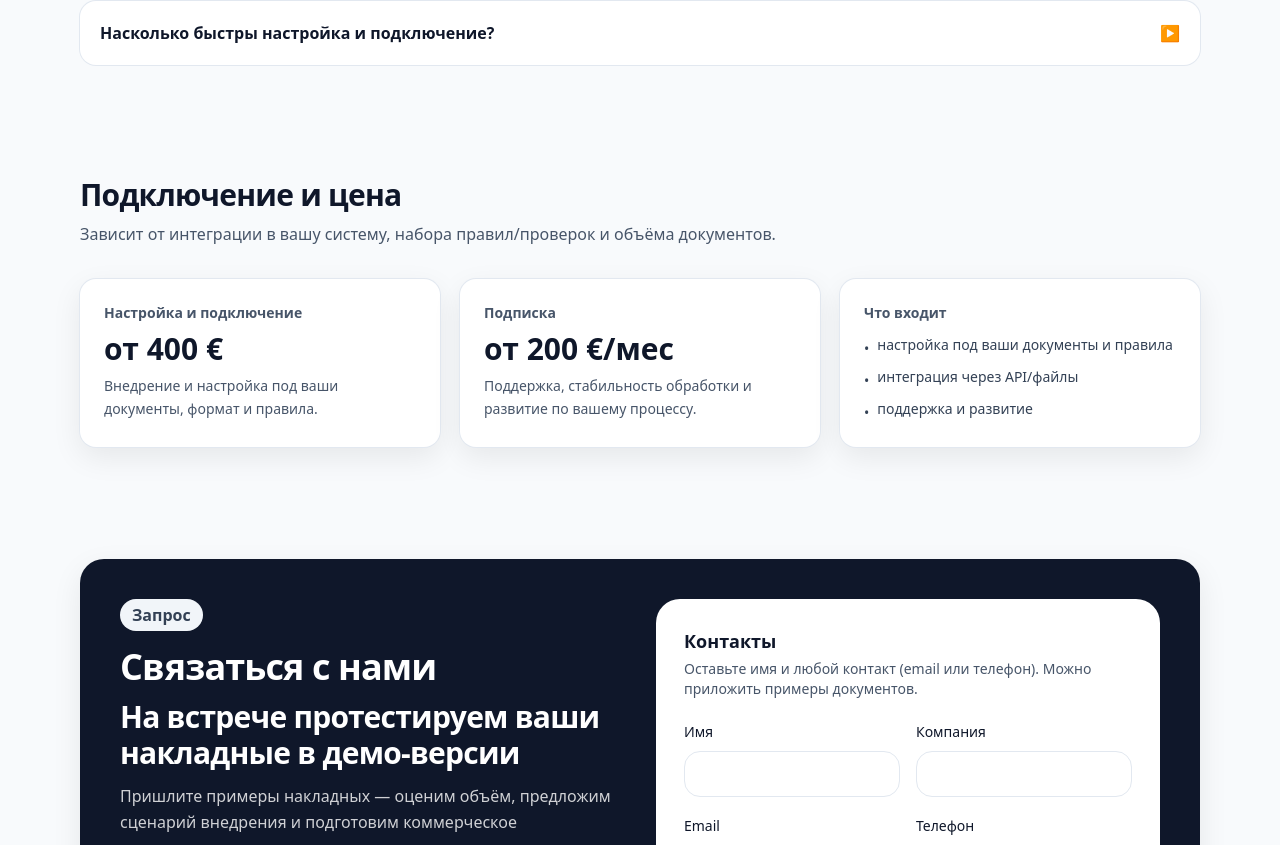
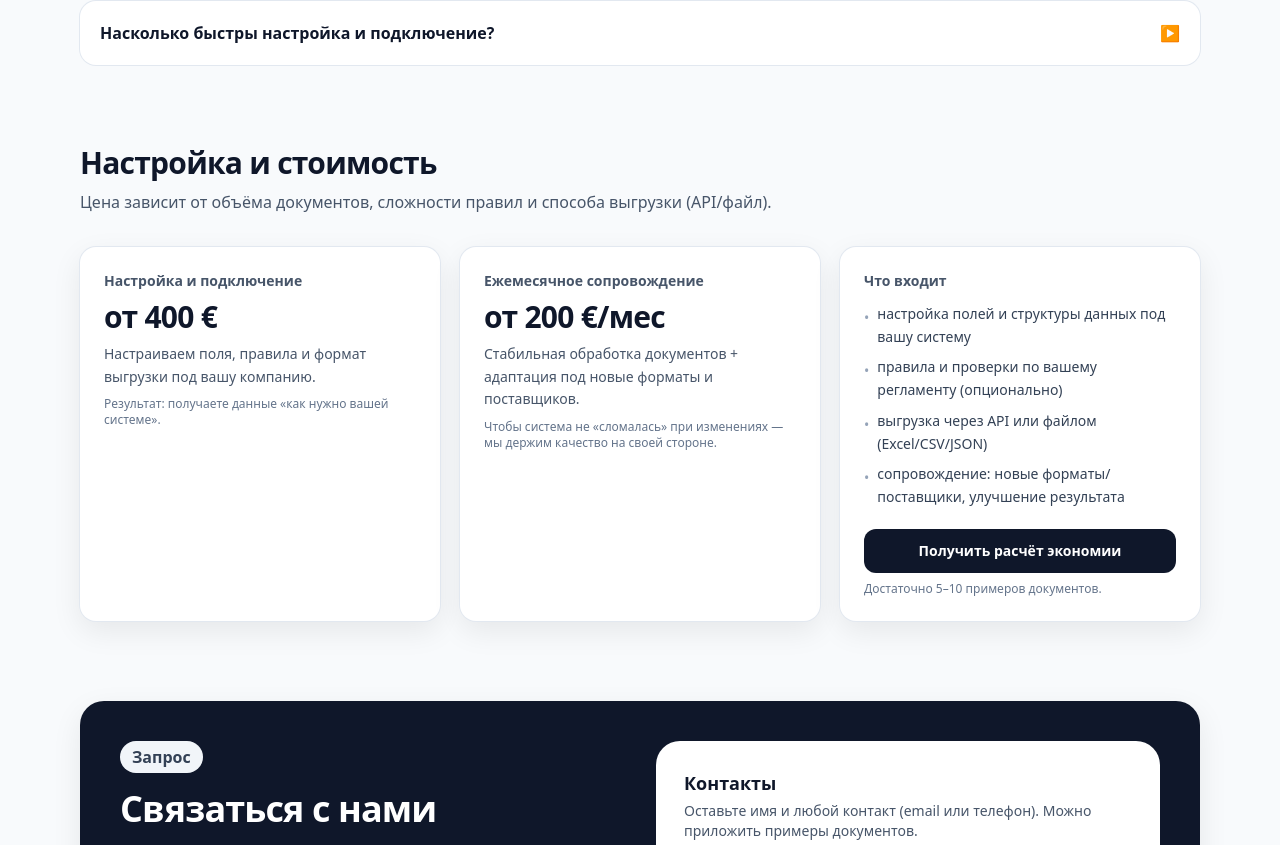
Before and after one commit to emailoflvs/doclogic, an Astro site in the folder web/: page / in a window 1280 px wide. Shown: the part 6032-6877 px from the top of the page. Built offline with nearby package versions, Linux system fonts and the light colour scheme; Astro itself is replaced by a stand-in of ours; no server answers.

Commit message:
доработка

```diff
--- a/web/src/pages/index.astro
+++ b/web/src/pages/index.astro
@@ -848,7 +848,8 @@ const buildId = new Date().toISOString().slice(0, 19).replace('T', ' ');
           <div>
             <div class="text-base font-semibold text-slate-900">Проверка результата перед выгрузкой</div>
             <p class="mt-1 text-sm text-slate-600 leading-relaxed">
-              Сотрудник быстро просматривает результат и подтверждает. При необходимости — правит как в Excel.
+              Сотрудник быстро просматривает результат и подтверждает.
+              При необходимости — правит в web-форме.
             </p>
           </div>
         </div>
@@ -901,8 +902,9 @@ const buildId = new Date().toISOString().slice(0, 19).replace('T', ' ');
     </FlexGrid>
 
     <div class="mt-6 flex flex-wrap items-center gap-3">
-      <a class="btn btn-primary" href="#request">Показать на моих документах</a>
-      <div class="text-sm text-slate-500">Достаточно 5–10 примеров — покажем результат и формат выгрузки под вас.</div>
+      <a class="btn btn-primary" href="#request">Демо на ваших документах</a>
+      <div class="text-sm text-slate-500">
+      </div>
     </div>
   </Container>
 </Section>
@@ -962,7 +964,10 @@ const buildId = new Date().toISOString().slice(0, 19).replace('T', ' ');
         </Container>
       </Section>
 
+
+
       <!-- Pricing -->
+<!--
       <Section id="pricing">
         <Container>
           <h2 class="h2">Подключение и цена</h2>
@@ -997,6 +1002,70 @@ const buildId = new Date().toISOString().slice(0, 19).replace('T', ' ');
           </FlexGrid>
         </Container>
       </Section>
+
+-->
+
+<!-- Pricing -->
+<Section id="pricing" padding="small">
+  <Container>
+    <h2 class="h2">Настройка и стоимость</h2>
+    <p class="p mt-2">
+      Цена зависит от объёма документов, сложности правил и способа выгрузки (API/файл).
+    </p>
+
+    <FlexGrid cols={3} gap="md" class="mt-8">
+      <Card>
+        <div class="text-sm font-semibold text-slate-600">Настройка и подключение</div>
+        <div class="mt-2 text-2xl md:text-3xl font-bold tracking-tight">от 400 €</div>
+        <p class="p mt-2 text-sm text-slate-700">
+          Настраиваем поля, правила и формат выгрузки под вашу компанию.
+        </p>
+        <p class="mt-2 text-xs text-slate-500">
+          Результат: получаете данные «как нужно вашей системе».
+        </p>
+      </Card>
+
+      <Card>
+        <div class="text-sm font-semibold text-slate-600">Ежемесячное сопровождение</div>
+        <div class="mt-2 text-2xl md:text-3xl font-bold tracking-tight">от 200 €/мес</div>
+        <p class="p mt-2 text-sm text-slate-700">
+          Стабильная обработка документов + адаптация под новые форматы и поставщиков.
+        </p>
+        <p class="mt-2 text-xs text-slate-500">
+          Чтобы система не «сломалась» при изменениях — мы держим качество на своей стороне.
+        </p>
+      </Card>
+
+      <Card>
+        <div class="text-sm font-semibold text-slate-600">Что входит</div>
+
+        <ul class="mt-3 space-y-2 text-sm text-slate-700 leading-relaxed">
+          <li class="flex gap-2">
+            <span class="mt-1 text-slate-400">•</span>
+            настройка полей и структуры данных под вашу систему
+          </li>
+          <li class="flex gap-2">
+            <span class="mt-1 text-slate-400">•</span>
+            правила и проверки по вашему регламенту (опционально)
+          </li>
+          <li class="flex gap-2">
+            <span class="mt-1 text-slate-400">•</span>
+            выгрузка через API или файлом (Excel/CSV/JSON)
+          </li>
+          <li class="flex gap-2">
+            <span class="mt-1 text-slate-400">•</span>
+            сопровождение: новые форматы/поставщики, улучшение результата
+          </li>
+        </ul>
+
+        <a href="#request" class="btn btn-primary mt-5 w-full">Получить расчёт экономии</a>
+        <div class="mt-2 text-xs text-slate-500">
+          Достаточно 5–10 примеров документов.
+        </div>
+      </Card>
+    </FlexGrid>
+  </Container>
+</Section>
 
       <!-- Request -->
       <Section id="request">
```
